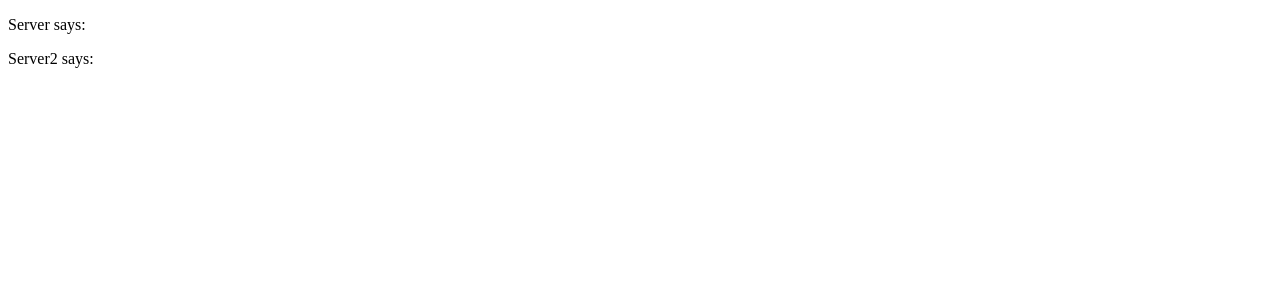
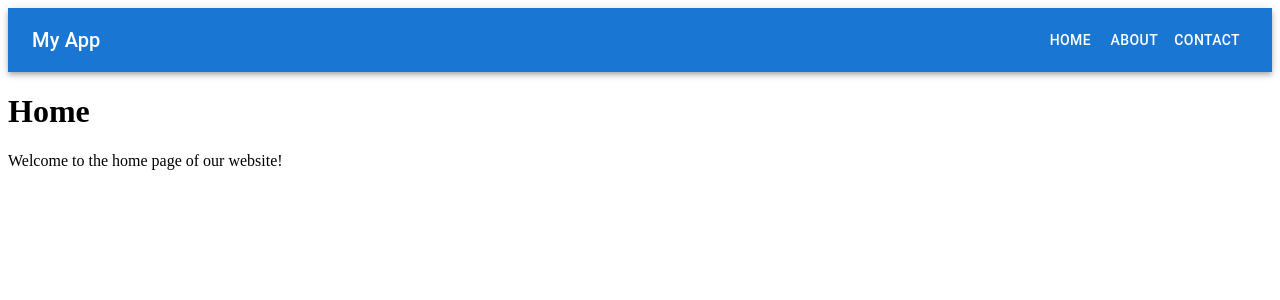
Before and after one commit to junsutaro/KOALAMATE, a React (Create React App) app in the folder frontend/: page / in a window 1280 px wide. Shown: the top 300 px of the page. Built offline with nearby package versions, Linux system fonts and the light colour scheme; no server answers.

Commit message:
Fix: dev settings

```diff
--- /dev/null
+++ b/frontend/jsconfig.json
@@ -0,0 +1,6 @@
+{
+  "compilerOptions": {
+    "baseUrl": "src"
+  },
+  "include": ["src"]
+}
--- a/frontend/src/App.js
+++ b/frontend/src/App.js
@@ -1,35 +1,21 @@
-import React, {useEffect, useState} from 'react';
-import axios from 'axios';
+import React from 'react';
+import { BrowserRouter as Router, Routes, Route } from 'react-router-dom';
+
+import Home from './pages/Home';
+import About from './pages/About';
+// 다른 페이지 컴포넌트들을 임포트
 
 function App() {
-	const [message, setMessage] = useState('');
-
-	useEffect(() => {
-		axios.get('/test').then(response => {
-			setMessage(response.data);
-		}).catch(error => {
-			console.error('There was an error!', error);
-		});
-	}, []);
-
-	const [message2, setMessage2] = useState('');
-
-	useEffect(() => {
-		axios.get('/test2').then(response => {
-			setMessage2(response.data);
-		}).catch(error => {
-			console.error('There was an error!', error);
-		});
-	}, []);
-
 	return (
-
-			<div className="App">
-				<header className="App-header">
-					<p>Server says: {message}</p>
-					<p>Server2 says: {message2}</p>
-				</header>
-			</div>
+			<Router>
+				<div className="App">
+					<Routes>
+						<Route path="/" element={<Home />} />
+						<Route path="/about" element={<About />} />
+						{/* 다른 라우트들 */}
+					</Routes>
+				</div>
+			</Router>
 	);
 }
 
--- /dev/null
+++ b/frontend/src/components/Nav.js
@@ -0,0 +1,26 @@
+import React from 'react';
+import { NavLink } from 'react-router-dom';
+import { AppBar, Toolbar, Typography, Button } from '@mui/material';
+
+const Nav = () => {
+	return (
+			<AppBar position="static">
+				<Toolbar>
+					<Typography variant="h6" style={{ flexGrow: 1 }}>
+						My App
+					</Typography>
+					<Button color="inherit" component={NavLink} to="/" exact>
+						Home
+					</Button>
+					<Button color="inherit" component={NavLink} to="/about">
+						About
+					</Button>
+					<Button color="inherit" component={NavLink} to="/contact">
+						Contact
+					</Button>
+				</Toolbar>
+			</AppBar>
+	);
+};
+
+export default Nav;
--- /dev/null
+++ b/frontend/src/pages/About.js
@@ -0,0 +1,13 @@
+import React from 'react';
+import Nav from 'components/Nav';
+const About = () => {
+	return (
+			<div>
+				<Nav/>
+				<h1>About</h1>
+				<p>Welcome to the about page of our website!</p>
+			</div>
+	);
+}
+
+export default About;
--- /dev/null
+++ b/frontend/src/pages/Home.js
@@ -0,0 +1,14 @@
+import React from 'react';
+import Nav from 'components/Nav';
+
+const Home = () => {
+	return (
+			<div>
+				<Nav/>
+				<h1>Home</h1>
+				<p>Welcome to the home page of our website!</p>
+			</div>
+	);
+};
+
+export default Home;
```
Also changed, not shown: frontend/package.json (+6 -2 lines), 1 other file (tests, documents, lock files or other folders).
